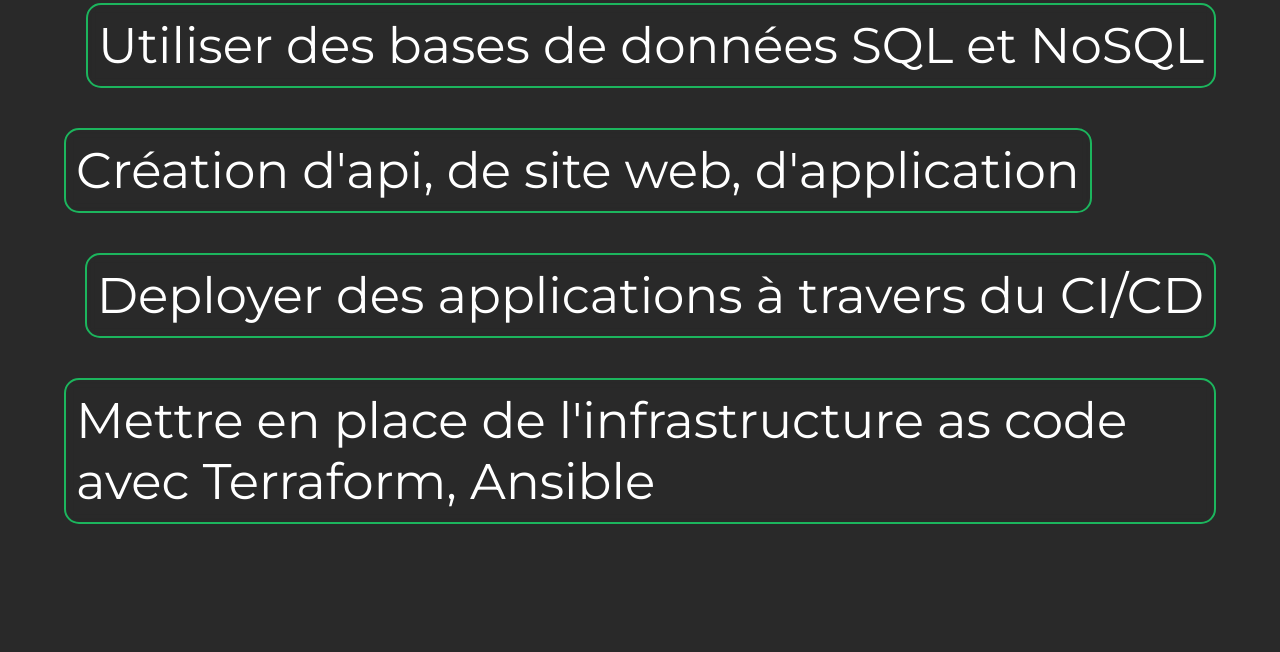
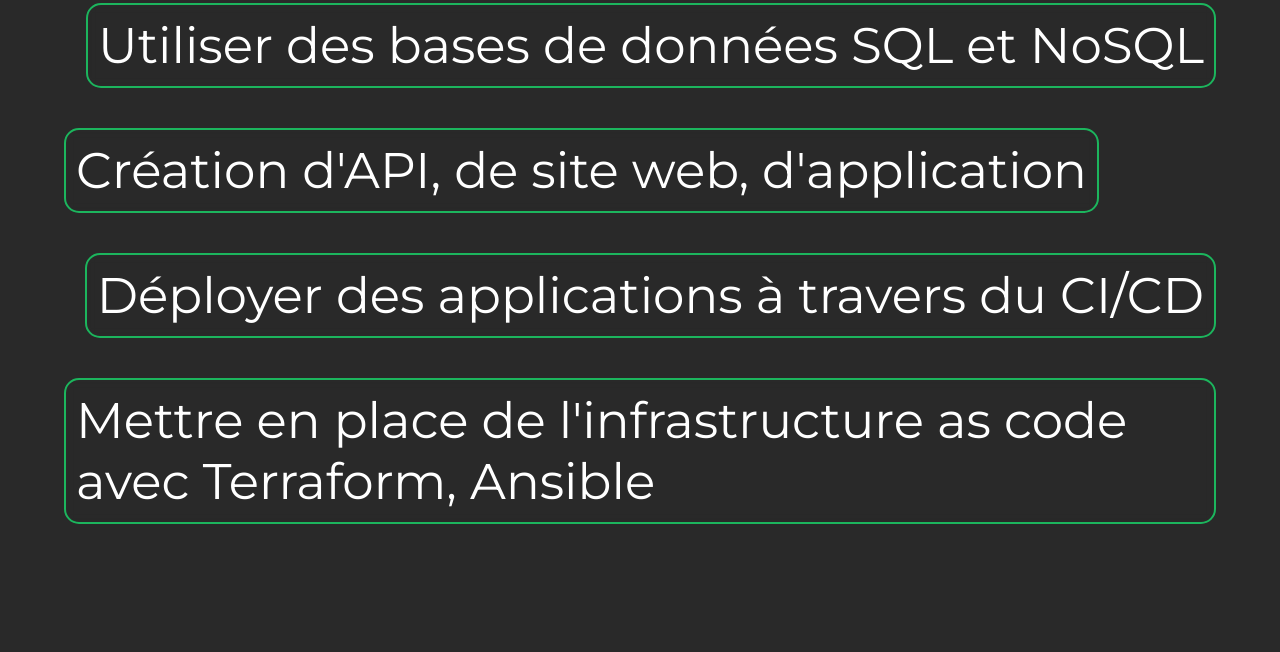
Before and after one commit to PingouinDuTurfu/portfolio, a plain HTML site: page index.html in a window 1280 px wide. Shown: the part 4379-5031 px from the top of the page. Drawn offline with Linux system fonts and the light colour scheme.

Commit message:
Fix typo

```diff
--- a/index.html
+++ b/index.html
@@ -133,10 +133,10 @@
                         Utiliser des bases de données SQL et NoSQL
                     </div>
                     <div class="skill-item">
-                        Création d'api, de site web, d'application
+                        Création d'API, de site web, d'application
                     </div>
                     <div class="skill-item">
-                        Deployer des applications à travers du CI/CD
+                        Déployer des applications à travers du CI/CD
                     </div>
                     <div class="skill-item">
                         Mettre en place de l'infrastructure as code avec Terraform, Ansible
```
